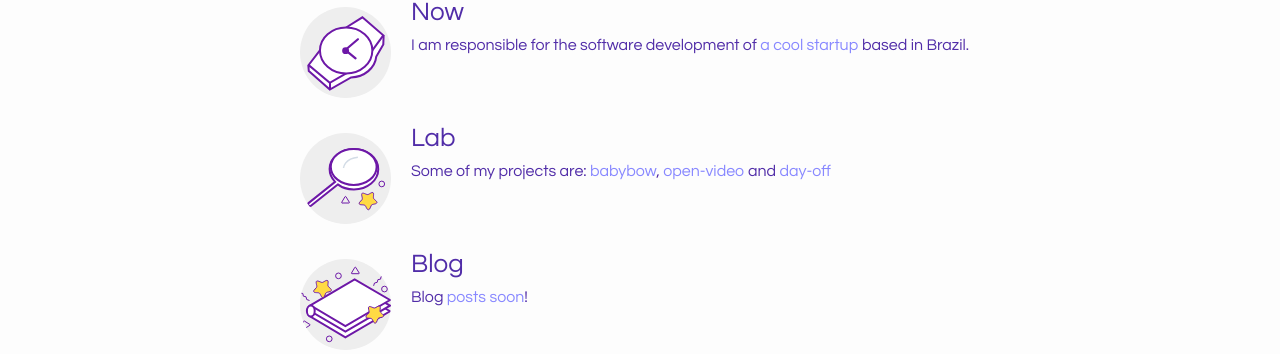
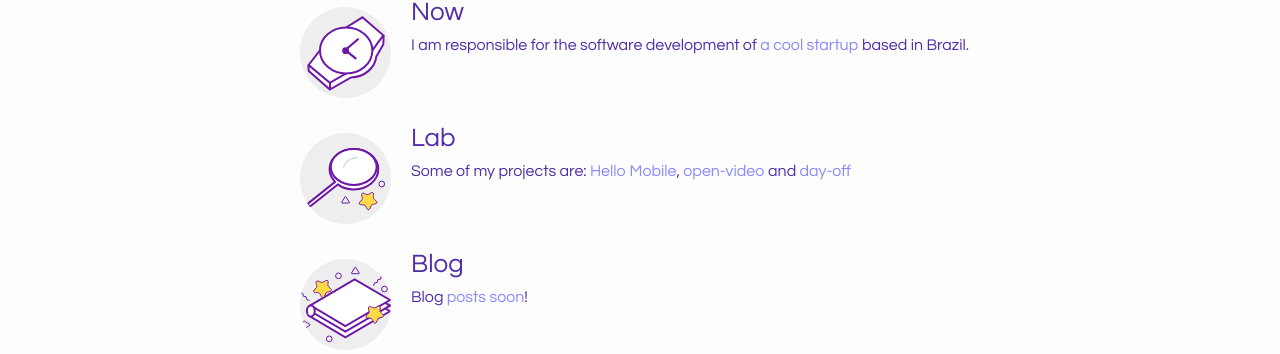
Before and after one commit to remunizz/remunizz.github.io, a Jekyll site: the page built from index.html, in a window 1280 px wide. Shown: the part 514-868 px from the top of the page. Built offline with Jekyll 4.4.1, drawn with Linux system fonts in a browser that asks for light colours.

Commit message:
Update index projects

```diff
--- a/index.html
+++ b/index.html
@@ -23,7 +23,7 @@ layout: page
         <div class="details">
           <h3>Lab</h3>
           <div>
-            <p>Some of my projects are: <a href="http://babybow.com.br" target="_blank">babybow</a>, <a
+			  <p>Some of my projects are: <a href="https://hellomobile.com.br" target="_blank">Hello Mobile</a>, <a
               href="https://github.com/remunizz/open-video" target="_blank">open-video</a> and <a
               href="https://github.com/remunizz/day-off" target="_blank">day-off</a></p>
           </div>
```
